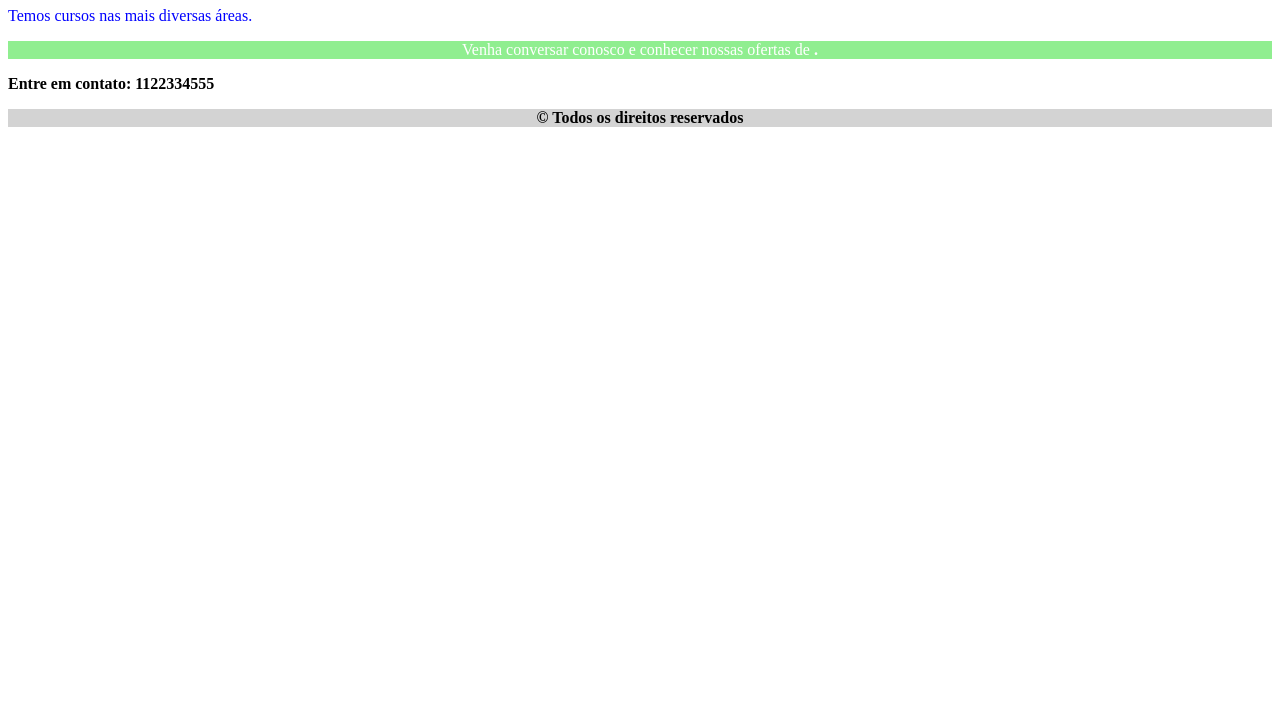
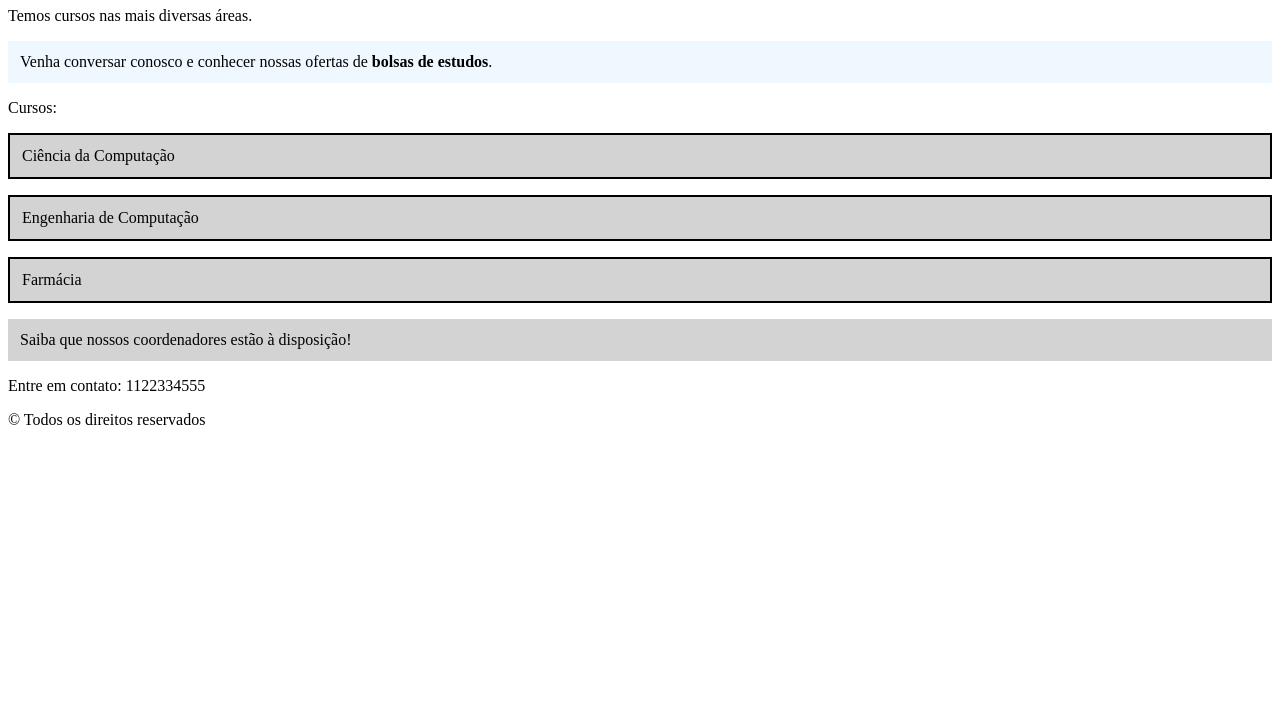
Before and after one commit to professorbossini/20252_maua_tti107_t2sub2, a plain HTML site: page 04_intro_css/index.html in a window 1280 px wide. Shown: the part 73-800 px from the top of the page. Drawn offline with Linux system fonts and the light colour scheme.

Commit message:
ap01-css: encerra pg 51
- terminamos efeito cascata e especificidade
- retomar falando de cores

```diff
--- /dev/null
+++ b/04_intro_css/css/cascata_especificidade.css
@@ -0,0 +1,3 @@
+/* p {
+  color: red !important;
+} */
--- a/04_intro_css/css/styles.css
+++ b/04_intro_css/css/styles.css
@@ -4,14 +4,18 @@
   text-align: center;
 }
 
+p.promocao.outra {
+  text-align: center;
+  background-color: lightgreen;
+}
+p{
+
+}
+
 p#descricao {
   color: blue;
 }
 
-p.promocao {
-  text-align: center;
-  background-color: lightgreen;
-}
 
 .nova{
   color: white;
@@ -23,6 +27,28 @@ p.final-pagina#rodape{
   background-color: lightgray;
   text-align: center;
 }
+
+.curso , .novo-curso{
+  background-color: aliceblue;
+}
+
+.novo-curso{
+  color: red;
+}
+
+.curso, .novo-curso, #contato{
+  padding: 12px;
+  border: 1px solid lightgray;
+}
+
+/* .curso{
+  background-color: aliceblue;
+}
+
+.novo-curso{
+  background-color: aliceblue;
+  color: red;
+} */
 
 
 /* h1 {
--- a/04_intro_css/index.html
+++ b/04_intro_css/index.html
@@ -2,23 +2,59 @@
 <html lang="pt-BR">
 <head>
   <meta charset="UTF-8">
-  <link rel="stylesheet" href="css/styles.css">
+  <style>
+    /* seletores descendentes */
+    article  p{
+      padding: 12px;
+      background-color: lightgray;
+    }
+
+    article > p{
+      border: 2px solid black;
+
+    }
+
+    #principal p.promocao{
+      padding: 12px;
+      background-color: aliceblue;
+    }
+    body #principal article section p .coordenadores{
+      text-align: center;
+    }
+  </style>
   <title>Document</title>
 </head>
 <body>
+  <main id="principal">
     <!-- isso é um comentário HTML -->
     <h1 id="titulo">Portal de cursos</h1>
     <p id="descricao">Temos cursos nas mais diversas áreas.</p>
     <p class="promocao nova">
       Venha conversar conosco e conhecer nossas ofertas de
-    <strong bolsas de estudos</strong>.
+      <strong> bolsas de estudos</strong>.
     </p>
+
+    <p>Cursos:</p>
+    <article>
+      <p class="novo-curso">Ciência da Computação</p>
+      <p class="curso">Engenharia de Computação</p>
+      <p class="curso">Farmácia</p>
+      <section>
+        <p class="coordenadores">
+          Saiba que nossos coordenadores estão à disposição!
+        </p>
+      </section>
+    </article>
+
+
     <p
+      id="contato"
       class="final-pagina">
       Entre em contato: 1122334555
     </p>
     <p id="rodape" class="final-pagina">
       &copy; Todos os direitos reservados
     </p>
+  </main>
 </body>
 </html>
```
Also changed, not shown: 04_intro_css/cascata_especificidade.html (added, +52 -0 lines). Lines whose indentation alone changed are shown as unchanged.
